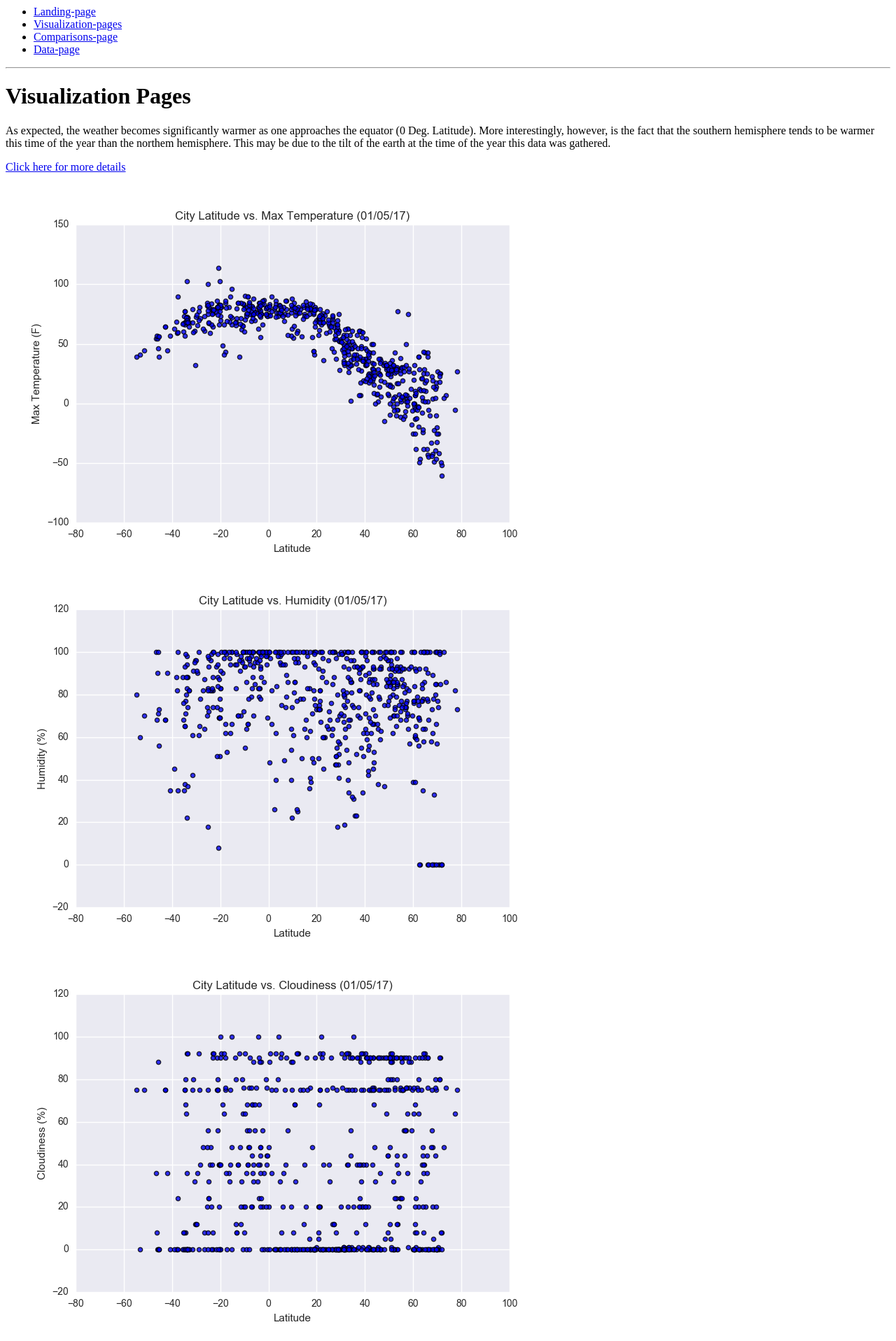
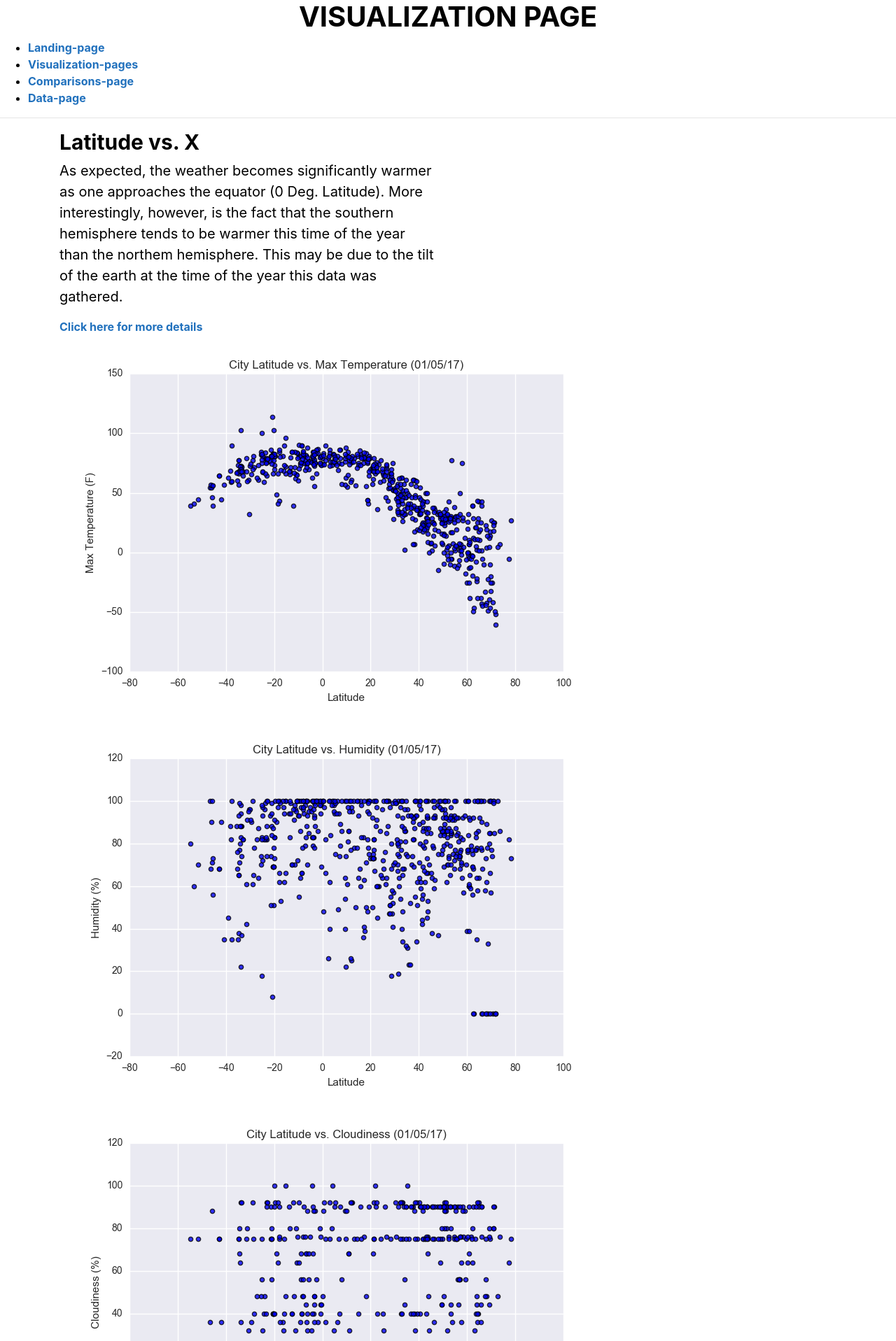
Before and after one commit to carlosalbertomachadopires/Web-Design-Challenge, a Flask app: page /graphics in a window 1280 px wide. Shown: the top 1917 px of the page at 70% size. Run offline with Flask 2, Linux system fonts and the light colour scheme; parts of the project's set-up code (start-up, migrations or seed data) failed here and were passed over; some libraries are stand-ins or nearby versions.

Commit message:
adding final updates

```diff
--- a/WebVisualizations/templates/visualization-pages.html
+++ b/WebVisualizations/templates/visualization-pages.html
@@ -1,10 +1,72 @@
-<html>
+<!doctype html>
+<html lang="en">
     <head>
-        <title>
+        <!-- Required meta tags -->
+        <meta charset="utf-8">
+        <meta name="viewport" content="width=device-width, initial-scale=1, shrink-to-fit=no">
 
-        </title>
+        <!-- Bootstrap CSS -->
+        <link rel="stylesheet" href="https://stackpath.bootstrapcdn.com/bootstrap/4.3.1/css/bootstrap.min.css" integrity="sha384-ggOyR0iXCbMQv3Xipma34MD+dH/1fQ784/j6cY/iJTQUOhcWr7x9JvoRxT2MZw1T" crossorigin="anonymous">
+
+        <title>LATITUDE ANALYSIS DASHBOARD</title>
+        <link rel="stylesheet" type="text/css" href="https://stackpath.bootstrapcdn.com/bootstrap/4.3.1/css/bootstrap.min.css" integrity="sha384-ggOyR0iXCbMQv3Xipma34MD+dH/1fQ784/j6cY/iJTQUOhcWr7x9JvoRxT2MZw1T" crossorigin="anonymous">
     </head>
+    <style>
+        p {
+            color:black;
+            font-size: 20px
+
+
+        }
+
+        h1 {
+            color:black;
+            font-size: 40px;
+            font-weight: bold;
+            text-align: center
+        }
+
+        h2 {
+            color:black;
+            font-size: 30px;
+            font-weight: bold;
+
+        }
+
+        ul {
+            color:black;
+            font-size: 12px;
+
+        }
+        li {
+            color:black;
+            font-size: 16px;
+
+
+        }
+        a {
+            color:rgb(33, 113, 189);
+            font-weight: bold;
+        }
+        .img {
+            display: block;
+            margin-left: auto;
+            margin-right: auto;
+            margin-top: auto;
+
+        }
+
+
+    </style>
+
+
     <body>
+
+        <div>
+            <h1>VISUALIZATION PAGE</h1>
+        </div>
+
+        <div>
 
             <ul>
                 <li><a href="{{ url_for('index') }}">Landing-page</a></li>
@@ -13,13 +75,28 @@
                 <li><a href="{{ url_for ('data_page') }}">Data-page</a></li>
 
             </ul>
+        </div>
+
         <hr>
-        <h1>Visualization Pages</h1>
+
+        <div class="container">
+
+            <h2>Latitude vs. X</h2>
+        </div>
+
+        <div class="container">
+            <div class="row">
+                <div class="col-md-6">
                     <p>As expected, the weather becomes significantly warmer as one approaches the equator (0 Deg. Latitude). More interestingly, however, is the fact that the southern hemisphere tends to be warmer this time of the year than the northem hemisphere. This may be due to the tilt of the earth at the time of the year this data was gathered. </p>
+                </div>
+            </div>
+        </div>
+
+        <div class="container">
 
             <a href="https://github.com/carlosalbertomachadopires/python-api-challenge/blob/master/WeatherPy/WeatherPyhomework.ipynb">Click here for more details</a>
             <br>
-        <br>
+
             <img src="{{ url_for('static', filename='Fig1.png') }}">
             <br>
             <img src="{{ url_for('static', filename='Fig2.png') }}">
@@ -28,7 +105,7 @@
             <br>
             <img src="{{ url_for('static', filename='Fig4.png') }}">
 
-
+        </div>
 
     </body>
 
```
Lines whose indentation alone changed are shown as unchanged.
